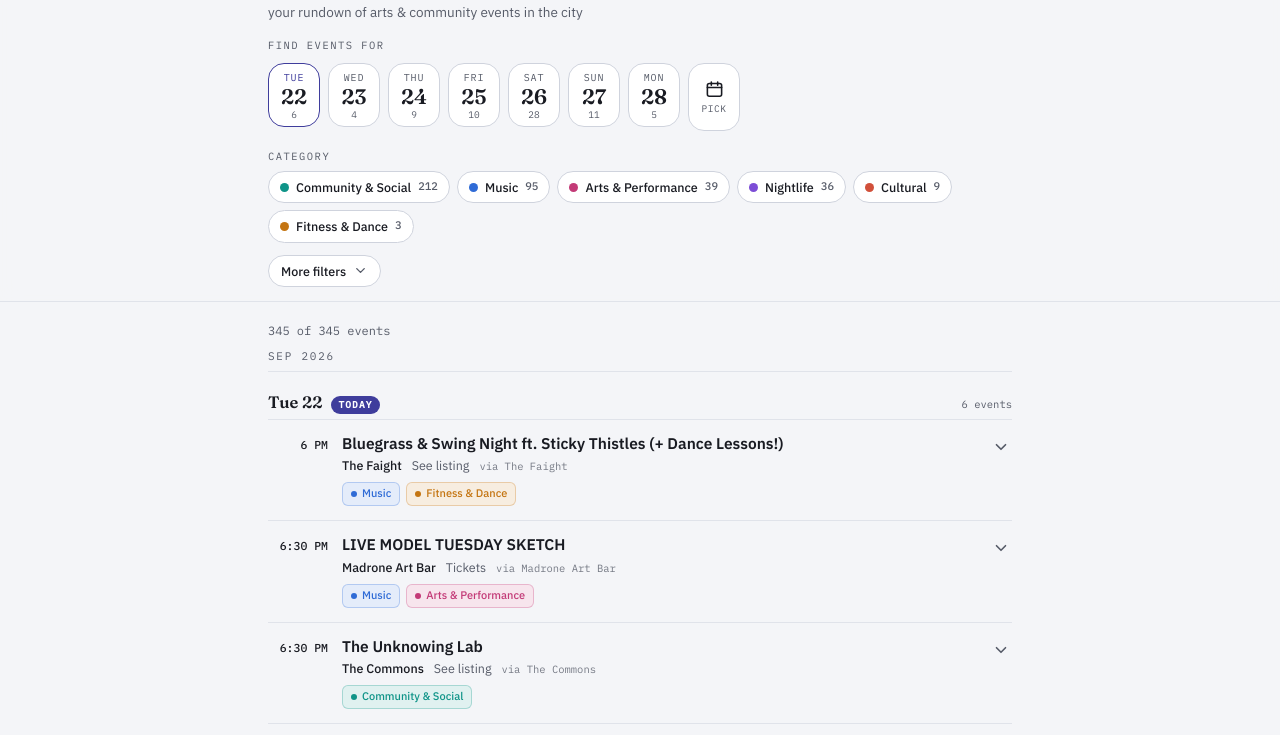
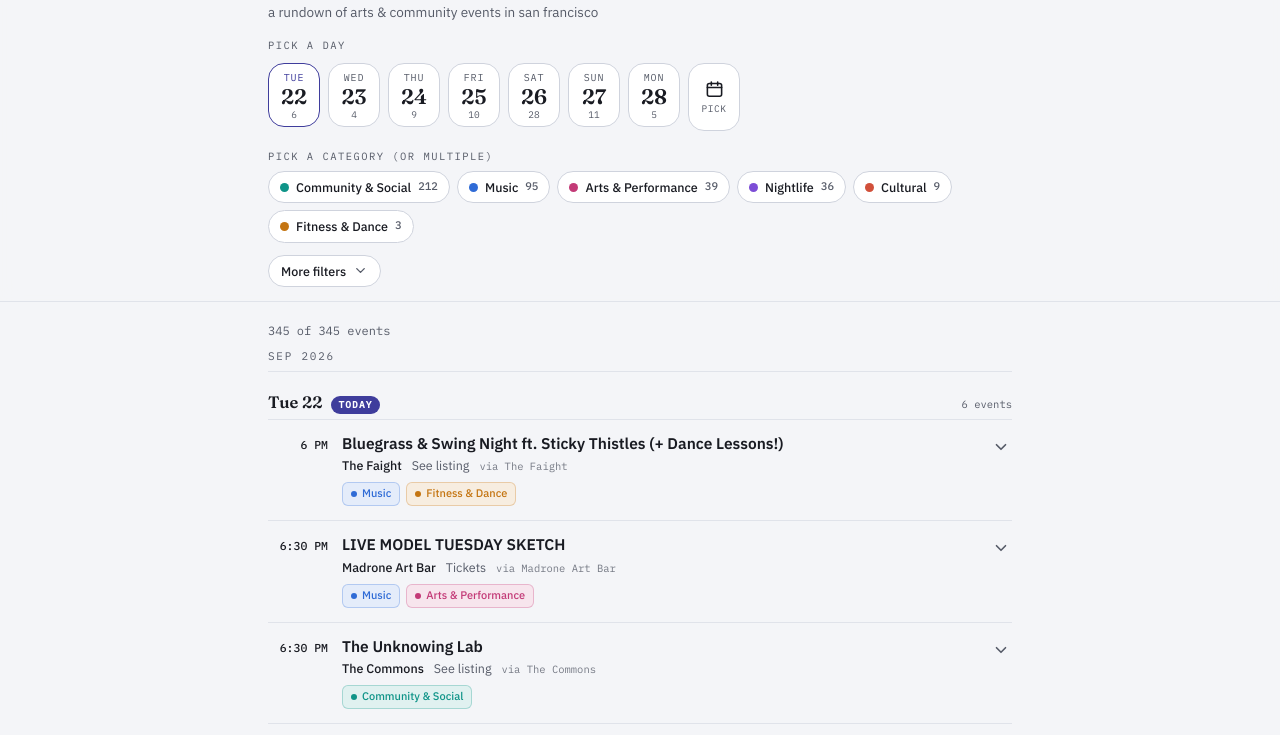
Before and after one commit to jenkliu/sf-events, a website: page index.html in a window 1280 px wide. Shown: the part 62-797 px from the top of the page. Drawn offline with Linux system fonts and the light colour scheme.

Commit message:
update copy

```diff
--- a/index.html
+++ b/index.html
@@ -179,10 +179,10 @@
 <header class="site">
   <div class="head-inner">
     <h1>what's good sf?</h1>
-    <p class="sub">your rundown of arts &amp; community events in the city</p>
+    <p class="sub">a rundown of arts &amp; community events in san francisco</p>
     <div class="filters" id="filters">
       <div>
-        <div class="filter-label">Find events for</div>
+        <div class="filter-label">Pick a day</div>
         <div class="date-row">
           <div class="daypills" id="dayPills"></div>
           <span class="pickdate-wrap">
@@ -196,7 +196,7 @@
         </div>
       </div>
       <div class="cat-group">
-        <div class="filter-label">Category</div>
+        <div class="filter-label">Pick a category (or multiple)</div>
         <div class="chips" id="catChips"></div>
       </div>
       <button class="more-toggle" id="moreToggle" type="button" aria-expanded="false" aria-controls="moreFilters">
```
